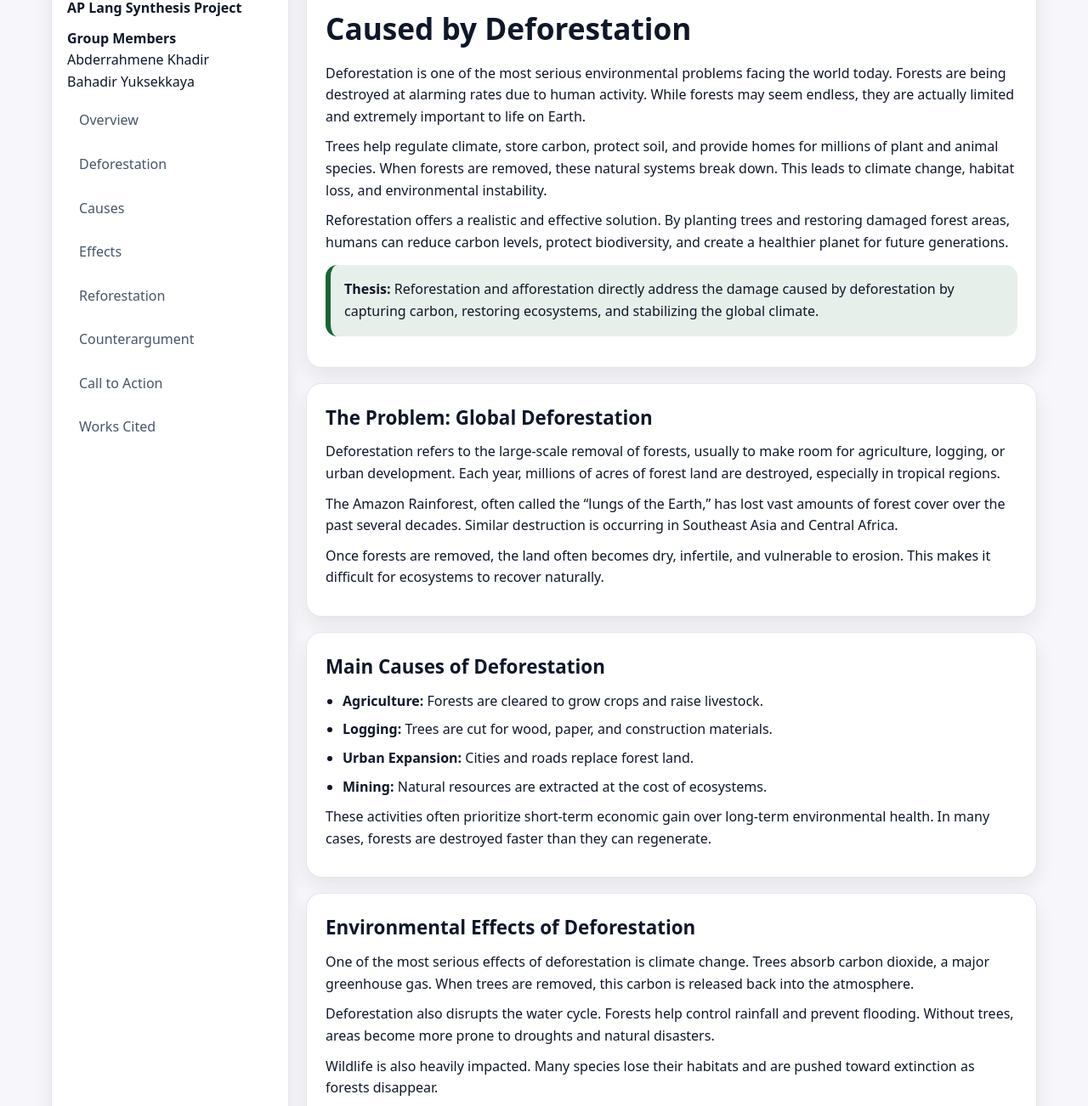
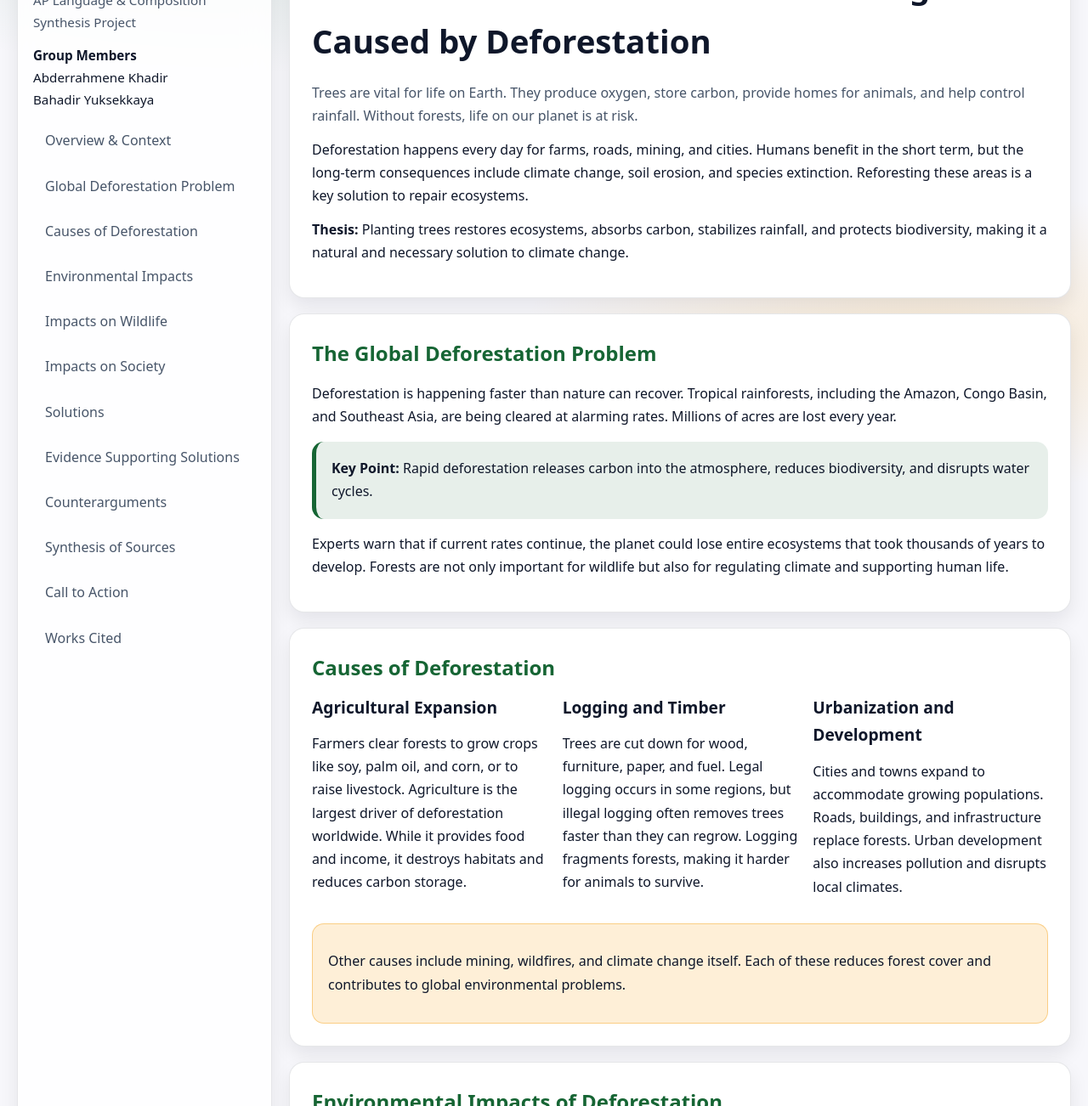
Before and after one commit to akhadiir/ap--lang-deforestation, a plain HTML site: page index.html in a window 1280 px wide. Shown: the part 104-1406 px from the top of the page at 85% size. Drawn offline with Linux system fonts and the light colour scheme.

Commit message:
Update index.html

```diff
--- a/index.html
+++ b/index.html
@@ -3,134 +3,84 @@
 <head>
 <meta charset="UTF-8">
 <title>Reforest to Restore | AP Lang Synthesis</title>
-  <meta name="viewport" content="width=device-width, initial-scale=1.0">
+<meta name="viewport" content="width=device-width, initial-scale=1">
 
 <style>
 :root{
-      --bg:#f7f7fb;
-      --paper:#ffffff;
-      --ink:#0f172a;
-      --muted:#475569;
+  --bg:#f7f7fb; --paper:#fff; --ink:#0f172a; --muted:#475569;
   --line:rgba(15,23,42,.1);
-      --forest:#166534;
-      --forest-soft:rgba(22,101,52,.1);
-      --shadow:0 10px 22px rgba(2,6,23,.08);
-      --radius:18px;
+  --forest:#166534; --forest-soft:rgba(22,101,52,.1);
+  --sun:#f59e0b; --sun-soft:rgba(245,158,11,.16);
+  --shadow:0 10px 22px rgba(2,6,23,.08); --radius:18px;
 }
 
-    *{
-      box-sizing:border-box;
-      margin:0;
-      padding:0;
-    }
-
+*{box-sizing:border-box;margin:0;padding:0;}
 body{
   font-family:system-ui,-apple-system,Segoe UI,Roboto,Arial;
-      background:var(--bg);
-      color:var(--ink);
-      line-height:1.6;
+  background:
+    radial-gradient(900px 350px at 20% 0%, rgba(22,101,52,.12), transparent 55%),
+    radial-gradient(800px 300px at 85% 10%, rgba(245,158,11,.16), transparent 60%),
+    var(--bg);
+  color:var(--ink); line-height:1.7;
 }
 
 .wrap{
-      max-width:1200px;
-      margin:auto;
-      padding:30px 20px;
-      display:grid;
-      grid-template-columns:280px 1fr;
-      gap:20px;
+  max-width:1300px; margin:auto; padding:28px 20px;
+  display:grid; grid-template-columns:300px 1fr; gap:20px;
 }
 
 aside{
-      position:sticky;
-      top:20px;
-      padding:18px;
-      background:rgba(255,255,255,.9);
-      border:1px solid var(--line);
-      border-radius:var(--radius);
+  position:sticky; top:18px; padding:18px;
+  background:rgba(255,255,255,.85); backdrop-filter:blur(16px);
+  border:1px solid var(--line); border-radius:var(--radius);
   box-shadow:var(--shadow);
 }
 
+aside h3{margin-bottom:8px;color:var(--forest);}
+aside p{margin-bottom:12px;font-size:.95rem;}
+
 nav a{
-      display:block;
-      padding:10px 14px;
-      margin:6px 0;
-      border-radius:14px;
-      color:var(--muted);
-      text-decoration:none;
+  display:block; padding:10px 14px; margin:6px 0;
+  border-radius:14px; color:var(--muted); text-decoration:none;
+  transition:all .2s ease;
 }
 
-    nav a:hover{
-      background:#fff;
-      border:1px solid var(--line);
-      color:var(--ink);
-    }
+nav a:hover{background:#fff;border:1px solid var(--line);color:var(--ink);}
 
-    main{
-      display:flex;
-      flex-direction:column;
-      gap:18px;
-    }
+main{display:flex;flex-direction:column;gap:18px;}
 
 section{
-      background:var(--paper);
-      padding:22px;
-      border-radius:var(--radius);
-      border:1px solid var(--line);
+  background:var(--paper); padding:26px;
+  border-radius:var(--radius); border:1px solid var(--line);
   box-shadow:var(--shadow);
 }
 
-    h1{
-      font-size:2.2rem;
-      margin-bottom:12px;
+h1{font-size:2.4rem; margin-bottom:14px;}
+h2{font-size:1.5rem; margin-bottom:10px; color:var(--forest);}
+h3{font-size:1.2rem; margin-bottom:8px;}
+p{margin:.8rem 0;}
+.muted{color:var(--muted);}
+.two{display:grid;grid-template-columns:1fr 1fr;gap:18px;}
+.three{display:grid;grid-template-columns:1fr 1fr 1fr;gap:18px;}
+ul{margin-left:22px;}
+li{margin:8px 0;}
+.quote{
+  padding:18px; border-left:5px solid var(--forest);
+  background:var(--forest-soft); border-radius:14px; margin:16px 0;
 }
+.info-box{
+  background:var(--sun-soft); padding:18px;
+  border-radius:14px; border:1px solid rgba(245,158,11,.4); margin-top:16px;
+}
+footer{text-align:center; color:var(--muted); padding:22px; font-size:.9rem;}
 
-    h2{
-      font-size:1.4rem;
-      margin-bottom:10px;
-    }
-
-    h3{
-      margin-top:12px;
-    }
-
-    p{
-      margin:10px 0;
-    }
-
-    ul{
-      margin-left:20px;
-      margin-top:10px;
-    }
-
-    li{
-      margin:8px 0;
-    }
-
-    .quote{
-      padding:16px;
-      background:var(--forest-soft);
-      border-left:6px solid var(--forest);
-      border-radius:14px;
-      margin:14px 0;
-    }
-
-    footer{
-      text-align:center;
-      color:var(--muted);
-      padding:20px;
-    }
-
-    @media(max-width:900px){
-      .wrap{
-        grid-template-columns:1fr;
-      }
-      aside{
-        position:relative;
-      }
+@media(max-width:950px){
+  .wrap{grid-template-columns:1fr;}
+  aside{position:relative;}
+  .two,.three{grid-template-columns:1fr;}
 }
 </style>
 </head>
-
 <body>
 
 <div class="wrap">
@@ -138,173 +88,226 @@
 <!-- SIDEBAR -->
 <aside>
 <h3>Reforest to Restore</h3>
-    <p><strong>AP Lang Synthesis Project</strong></p>
+<p class="muted">AP Language & Composition<br>Synthesis Project</p>
 
-    <p>
-      <strong>Group Members</strong><br>
+<p><strong>Group Members</strong><br>
 Abderrahmene Khadir<br>
-      Bahadir Yuksekkaya
-    </p>
+Bahadir Yuksekkaya</p>
 
 <nav>
-      <a href="#overview">Overview</a>
-      <a href="#problem">Deforestation</a>
-      <a href="#causes">Causes</a>
-      <a href="#effects">Effects</a>
-      <a href="#solution">Reforestation</a>
-      <a href="#counter">Counterargument</a>
+<a href="#overview">Overview & Context</a>
+<a href="#problem">Global Deforestation Problem</a>
+<a href="#causes">Causes of Deforestation</a>
+<a href="#impacts">Environmental Impacts</a>
+<a href="#wildlife">Impacts on Wildlife</a>
+<a href="#society">Impacts on Society</a>
+<a href="#solution">Solutions</a>
+<a href="#evidence">Evidence Supporting Solutions</a>
+<a href="#counter">Counterarguments</a>
+<a href="#synthesis">Synthesis of Sources</a>
 <a href="#action">Call to Action</a>
 <a href="#works">Works Cited</a>
 </nav>
 </aside>
 
-  <!-- MAIN CONTENT -->
+<!-- MAIN -->
 <main>
 
 <!-- OVERVIEW -->
 <section id="overview">
-      <h1>Reforestation Can Help Repair the Damage Caused by Deforestation</h1>
-
+<h1>Reforestation Can Reverse the Damage Caused by Deforestation</h1>
+<p class="muted">
+Trees are vital for life on Earth. They produce oxygen, store carbon, provide homes for animals, and help control rainfall. Without forests, life on our planet is at risk.
+</p>
 <p>
-        Deforestation is one of the most serious environmental problems facing the world today.
-        Forests are being destroyed at alarming rates due to human activity. While forests may
-        seem endless, they are actually limited and extremely important to life on Earth.
+Deforestation happens every day for farms, roads, mining, and cities. Humans benefit in the short term, but the long-term consequences include climate change, soil erosion, and species extinction. Reforesting these areas is a key solution to repair ecosystems.
 </p>
-
 <p>
-        Trees help regulate climate, store carbon, protect soil, and provide homes for millions
-        of plant and animal species. When forests are removed, these natural systems break down.
-        This leads to climate change, habitat loss, and environmental instability.
+<strong>Thesis:</strong> Planting trees restores ecosystems, absorbs carbon, stabilizes rainfall, and protects biodiversity, making it a natural and necessary solution to climate change.
 </p>
-
-      <p>
-        Reforestation offers a realistic and effective solution. By planting trees and restoring
-        damaged forest areas, humans can reduce carbon levels, protect biodiversity, and create
-        a healthier planet for future generations.
-      </p>
-
-      <div class="quote">
-        <strong>Thesis:</strong> Reforestation and afforestation directly address the damage caused
-        by deforestation by capturing carbon, restoring ecosystems, and stabilizing the global climate.
-      </div>
 </section>
 
 <!-- PROBLEM -->
 <section id="problem">
-      <h2>The Problem: Global Deforestation</h2>
-
+<h2>The Global Deforestation Problem</h2>
 <p>
-        Deforestation refers to the large-scale removal of forests, usually to make room for
-        agriculture, logging, or urban development. Each year, millions of acres of forest land
-        are destroyed, especially in tropical regions.
+Deforestation is happening faster than nature can recover. Tropical rainforests, including the Amazon, Congo Basin, and Southeast Asia, are being cleared at alarming rates. Millions of acres are lost every year.
 </p>
-
+<div class="quote">
+<strong>Key Point:</strong> Rapid deforestation releases carbon into the atmosphere, reduces biodiversity, and disrupts water cycles.
+</div>
 <p>
-        The Amazon Rainforest, often called the “lungs of the Earth,” has lost vast amounts of
-        forest cover over the past several decades. Similar destruction is occurring in
-        Southeast Asia and Central Africa.
-      </p>
-
-      <p>
-        Once forests are removed, the land often becomes dry, infertile, and vulnerable to erosion.
-        This makes it difficult for ecosystems to recover naturally.
+Experts warn that if current rates continue, the planet could lose entire ecosystems that took thousands of years to develop. Forests are not only important for wildlife but also for regulating climate and supporting human life.
 </p>
 </section>
 
 <!-- CAUSES -->
 <section id="causes">
-      <h2>Main Causes of Deforestation</h2>
+<h2>Causes of Deforestation</h2>
+<div class="three">
+<div>
+<h3>Agricultural Expansion</h3>
+<p>
+Farmers clear forests to grow crops like soy, palm oil, and corn, or to raise livestock. Agriculture is the largest driver of deforestation worldwide. While it provides food and income, it destroys habitats and reduces carbon storage.
+</p>
+</div>
+<div>
+<h3>Logging and Timber</h3>
+<p>
+Trees are cut down for wood, furniture, paper, and fuel. Legal logging occurs in some regions, but illegal logging often removes trees faster than they can regrow. Logging fragments forests, making it harder for animals to survive.
+</p>
+</div>
+<div>
+<h3>Urbanization and Development</h3>
+<p>
+Cities and towns expand to accommodate growing populations. Roads, buildings, and infrastructure replace forests. Urban development also increases pollution and disrupts local climates.
+</p>
+</div>
+</div>
+<div class="info-box">
+<p>
+Other causes include mining, wildfires, and climate change itself. Each of these reduces forest cover and contributes to global environmental problems.
+</p>
+</div>
+</section>
 
+<!-- IMPACTS -->
+<section id="impacts">
+<h2>Environmental Impacts of Deforestation</h2>
+<p>
+Cutting down forests affects air, soil, water, and climate. Carbon stored in trees is released into the atmosphere, increasing global warming. Soil loses its nutrients and becomes prone to erosion, while rivers can flood or dry up due to changes in rainfall.
+</p>
 <ul>
-        <li><strong>Agriculture:</strong> Forests are cleared to grow crops and raise livestock.</li>
-        <li><strong>Logging:</strong> Trees are cut for wood, paper, and construction materials.</li>
-        <li><strong>Urban Expansion:</strong> Cities and roads replace forest land.</li>
-        <li><strong>Mining:</strong> Natural resources are extracted at the cost of ecosystems.</li>
+<li>Increased carbon dioxide in the atmosphere</li>
+<li>Loss of biodiversity</li>
+<li>Soil degradation and erosion</li>
+<li>Disruption of rainfall and water cycles</li>
+<li>Higher risk of natural disasters</li>
 </ul>
-
+<div class="quote">
+<strong>Quote:</strong> "Forests are the lungs of the Earth. Destroy them, and we risk suffocating the planet." – Environmental Researcher
+</div>
 <p>
-        These activities often prioritize short-term economic gain over long-term environmental
-        health. In many cases, forests are destroyed faster than they can regenerate.
+Deforestation also reduces the planet's ability to recover from climate change, making it a long-term problem for humans and wildlife.
 </p>
 </section>
 
-    <!-- EFFECTS -->
-    <section id="effects">
-      <h2>Environmental Effects of Deforestation</h2>
-
+<!-- WILDLIFE -->
+<section id="wildlife">
+<h2>Impact on Wildlife</h2>
 <p>
-        One of the most serious effects of deforestation is climate change. Trees absorb carbon
-        dioxide, a major greenhouse gas. When trees are removed, this carbon is released back
-        into the atmosphere.
+Forests provide homes for millions of species. When trees are cut down, animals lose their habitats, food, and shelter. Many species face extinction as forests disappear.
 </p>
-
+<ul>
+<li>Birds lose nesting areas</li>
+<li>Mammals lose food sources</li>
+<li>Insects and plants decline</li>
+<li>Predator-prey relationships are disrupted</li>
+</ul>
 <p>
-        Deforestation also disrupts the water cycle. Forests help control rainfall and prevent
-        flooding. Without trees, areas become more prone to droughts and natural disasters.
-      </p>
-
-      <p>
-        Wildlife is also heavily impacted. Many species lose their habitats and are pushed toward
-        extinction as forests disappear.
+Protected and restored forests help animals recover and maintain biodiversity.
 </p>
 </section>
 
-    <!-- SOLUTION -->
-    <section id="solution">
-      <h2>The Solution: Reforestation and Afforestation</h2>
-
+<!-- SOCIETY -->
+<section id="society">
+<h2>Impact on Human Societies</h2>
 <p>
-        Reforestation involves replanting trees in areas where forests once existed. Afforestation
-        involves planting trees in areas that previously had no forest cover.
+Humans rely on forests for food, water, medicine, and climate regulation. Deforestation can increase poverty and reduce access to resources for local communities. Indigenous people are often displaced, losing cultural and economic resources.
 </p>
-
 <p>
-        These practices help absorb carbon dioxide, improve air quality, restore habitats, and
-        strengthen ecosystems. When done correctly using native species, reforestation can be
-        highly effective.
+Forests also influence rainfall and agriculture. Losing forests can reduce crop yields and increase food insecurity worldwide.
 </p>
-
-      <ul>
-        <li>Reduces carbon emissions</li>
-        <li>Improves soil quality</li>
-        <li>Restores wildlife habitats</li>
-        <li>Supports local communities</li>
-      </ul>
 </section>
 
-    <!-- COUNTERARGUMENT -->
+<!-- SOLUTIONS -->
+<section id="solution">
+<h2>Solutions: Reforestation and Afforestation</h2>
+<p>
+Reforestation restores trees to areas that were deforested. Afforestation plants trees in areas that never had forests. Both reduce carbon, restore ecosystems, and protect wildlife.
+</p>
+<div class="two">
+<div>
+<h3>Environmental Benefits</h3>
+<ul>
+<li>Absorbs carbon dioxide</li>
+<li>Restores rainfall patterns</li>
+<li>Prevents soil erosion</li>
+<li>Supports biodiversity</li>
+<li>Reduces flooding</li>
+<li>Improves air and water quality</li>
+</ul>
+</div>
+<div>
+<h3>Responsible Practices</h3>
+<ul>
+<li>Use native species</li>
+<li>Protect forests long-term</li>
+<li>Involve local communities</li>
+<li>Combine with sustainable agriculture</li>
+<li>Monitor and maintain forests</li>
+<li>Educate the public about forests</li>
+</ul>
+</div>
+</div>
+</section>
+
+<!-- EVIDENCE -->
+<section id="evidence">
+<h2>Evidence Supporting Reforestation</h2>
+<p>
+NASA studies show forests capture billions of tons of carbon each year. UN reports highlight the benefits of tree planting for rainfall, soil health, and wildlife. Countries that plant more trees see positive changes in climate and environment.
+</p>
+<p>
+Reforestation is also cost-effective compared to artificial carbon removal technologies. It is natural, long-term, and provides multiple benefits for humans and the planet.
+</p>
+<div class="info-box">
+<p>
+Example: Brazil's reforestation efforts in the Atlantic Forest have restored thousands of acres, increased wildlife populations, and reduced carbon emissions significantly.
+</p>
+</div>
+</section>
+
+<!-- COUNTER -->
 <section id="counter">
-      <h2>Counterargument and Rebuttal</h2>
+<h2>Counterarguments and Rebuttal</h2>
+<p>
+Some critics argue reforestation is slow and takes up too much land. Others think technology or renewable energy should be prioritized.
+</p>
+<p>
+Reforestation complements technological solutions. It restores natural carbon sinks, improves ecosystems, and supports human and animal life simultaneously. It is not a replacement but part of a comprehensive climate solution.
+</p>
+</section>
 
+<!-- SYNTHESIS -->
+<section id="synthesis">
+<h2>Synthesis of Sources</h2>
 <p>
-        Some critics argue that reforestation takes too long and cannot fix climate change on its
-        own. While it is true that trees need time to grow, reforestation is meant to work alongside
-        other solutions like renewable energy.
+Multiple sources, including NASA, UN, WWF, and academic research, agree forests are critical. Combining these sources shows planting trees is necessary, effective, and supported by evidence worldwide.
 </p>
-
 <p>
-        Reforestation removes carbon that is already in the atmosphere, something many other
-        solutions cannot do. Because of this, it remains an essential part of climate action.
+Reforestation works with energy solutions, sustainable farming, and conservation programs. This combined approach strengthens the fight against climate change and promotes environmental recovery.
 </p>
 </section>
 
 <!-- ACTION -->
 <section id="action">
 <h2>Call to Action</h2>
-
-      <p>
-        Individuals and governments must take action to protect existing forests and support
-        reforestation efforts. Even small actions can make a difference.
-      </p>
-
 <ul>
-        <li>Support laws that protect forests</li>
-        <li>Reduce use of deforestation-linked products</li>
-        <li>Donate to environmental organizations</li>
-        <li>Raise awareness about deforestation</li>
+<li>Support forest protection laws</li>
+<li>Buy sustainable products</li>
+<li>Donate to reforestation groups</li>
+<li>Participate in local tree planting events</li>
+<li>Educate others about forests</li>
+<li>Encourage businesses to reduce deforestation</li>
+<li>Support sustainable agriculture</li>
+<li>Monitor and maintain local green spaces</li>
+<li>Advocate for international climate agreements</li>
+<li>Use resources responsibly to reduce impact</li>
 </ul>
 </section>
 
+<!-- WORKS CITED -->
 <!-- WORKS CITED -->
 <section id="works">
   <h2>Works Cited</h2>
@@ -362,11 +365,10 @@
 </section>
 
 <footer>
-      AP Lang Synthesis Project • Reforest to Restore
+AP Language & Composition Synthesis Project • Reforest to Restore • Khadir & Yuksekkaya
 </footer>
 
 </main>
 </div>
-
 </body>
 </html>
```
Lines whose indentation alone changed are shown as unchanged.
